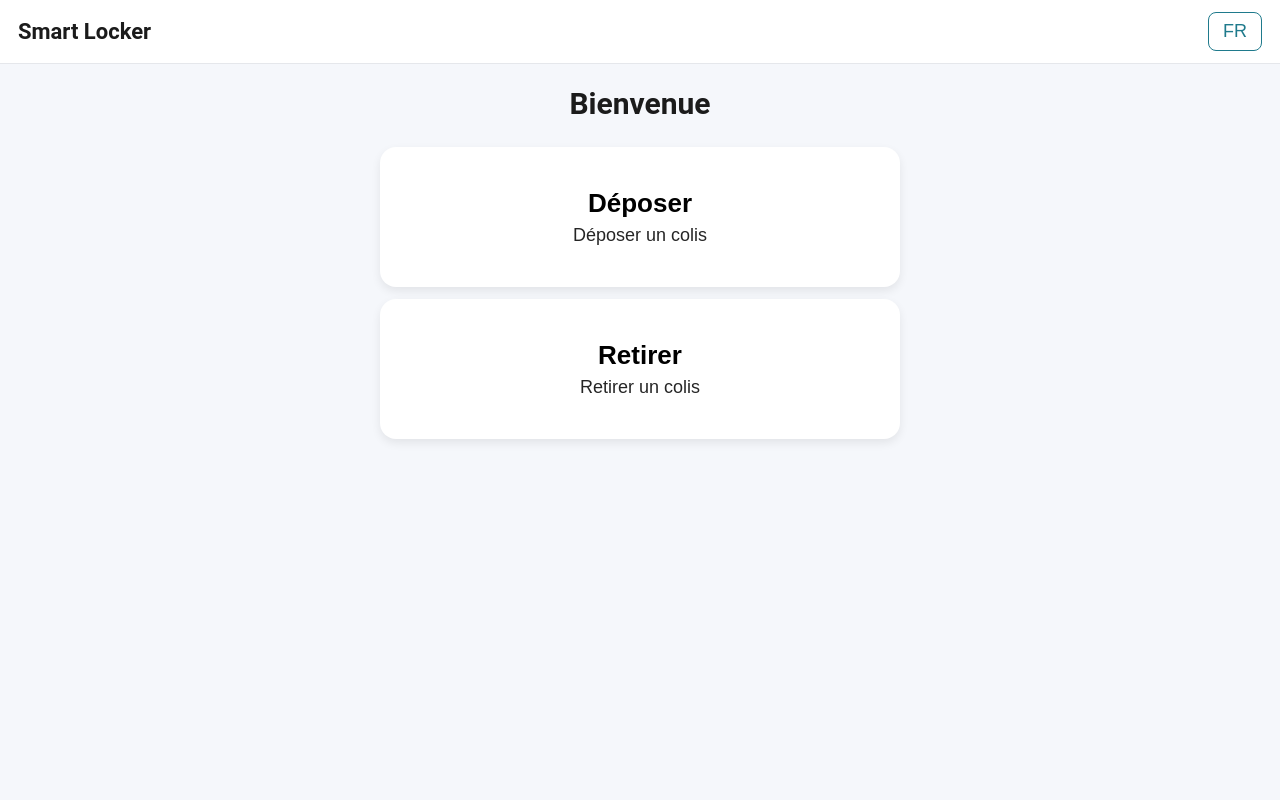
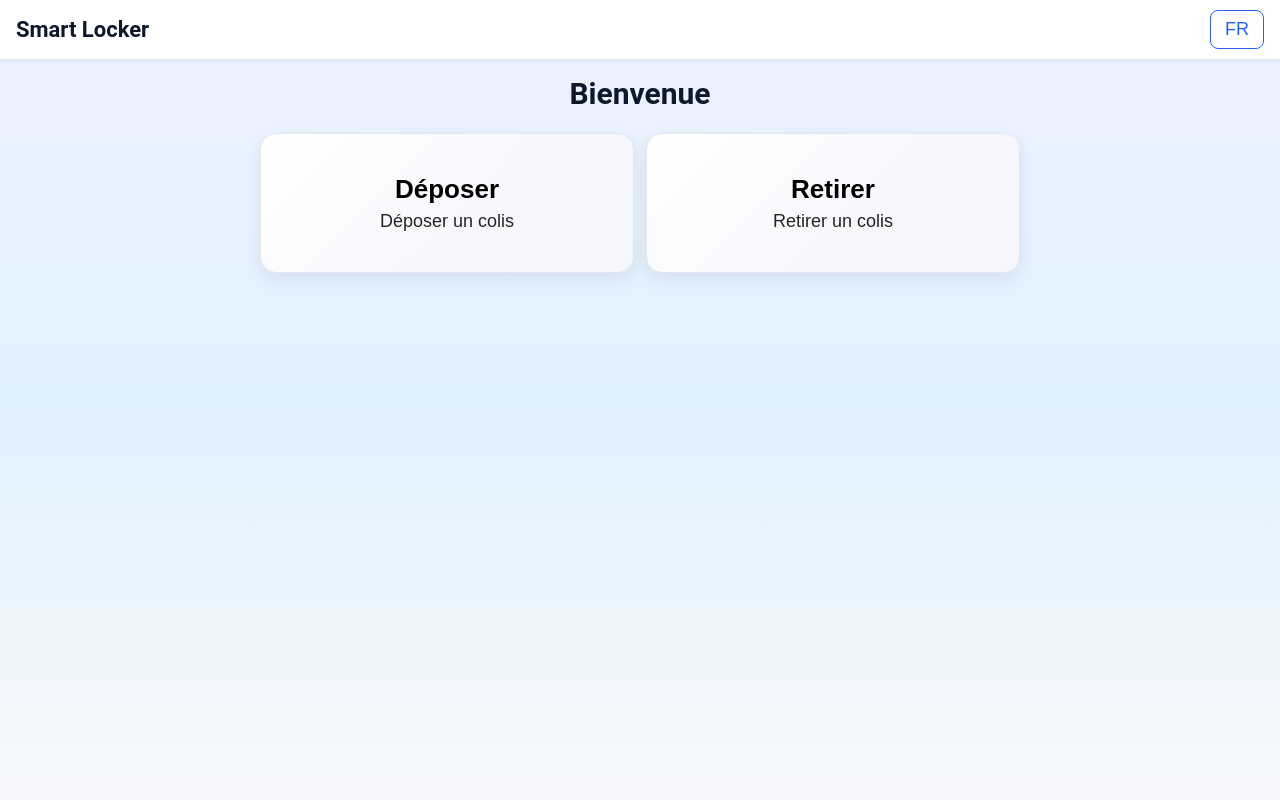
Before and after one commit to Yoruzaki/smart-locker, a Flask app: page / in a window 1280 px wide. Run offline with Flask 3, Linux system fonts and the light colour scheme.

Commit message:
ui: improve 7in layout, gradients, ensure controls visible

```diff
--- a/static/css/style.css
+++ b/static/css/style.css
@@ -1,18 +1,20 @@
 :root {
-  --primary: #1f7a8c;
-  --accent: #50b083;
-  --bg: #f5f7fb;
-  --text: #1b1b1b;
-  --error: #d9534f;
-  --warn: #f0ad4e;
-  --success: #4caf50;
+  --primary: #2563eb;
+  --primary-2: #1d4ed8;
+  --accent: #22c55e;
+  --bg: #f7f8fb;
+  --text: #0f172a;
+  --error: #dc2626;
+  --warn: #f59e0b;
+  --success: #16a34a;
+  --card-bg: #ffffffdd;
 }
 
 * { box-sizing: border-box; }
 body {
   margin: 0;
   font-family: "Roboto", "Open Sans", Arial, sans-serif;
-  background: var(--bg);
+  background: linear-gradient(180deg, #eef2ff 0%, #e0f2fe 50%, #f7f8fb 100%);
   color: var(--text);
   width: 100vw;
   height: 100vh;
@@ -25,9 +27,10 @@ body {
   display: flex;
   align-items: center;
   justify-content: space-between;
-  padding: 12px 18px;
+  padding: 10px 16px;
   background: #fff;
   border-bottom: 1px solid #e5e7eb;
+  box-shadow: 0 2px 6px rgba(15, 23, 42, 0.05);
 }
 .logo { font-size: 22px; font-weight: 700; }
 .lang-btn {
@@ -41,30 +44,31 @@ body {
 
 .screen {
   flex: 1;
-  padding: 16px;
+  padding: 12px;
   display: flex;
   flex-direction: column;
   align-items: center;
   justify-content: flex-start;
-  gap: 16px;
+  gap: 14px;
   width: 100%;
+  overflow-y: auto;
 }
 .hidden { display: none !important; }
 
-.welcome { font-size: 30px; font-weight: 700; text-align: center; margin: 6px 0 10px; }
+.welcome { font-size: 30px; font-weight: 700; text-align: center; margin: 4px 0 8px; }
 
 .actions {
   display: grid;
   grid-template-columns: 1fr;
   gap: 12px;
   width: 100%;
-  max-width: 520px;
+  max-width: 760px;
 }
 .card.action {
-  background: #fff;
-  border: 2px solid transparent;
+  background: var(--card-bg);
+  border: 1px solid #e5e7eb;
   border-radius: 16px;
-  padding: 18px;
+  padding: 16px;
   display: flex;
   flex-direction: column;
   align-items: center;
@@ -72,11 +76,12 @@ body {
   gap: 6px;
   font-size: 26px;
   cursor: pointer;
-  box-shadow: 0 4px 10px rgba(0,0,0,0.08);
+  box-shadow: 0 6px 16px rgba(15, 23, 42, 0.08);
   width: 100%;
   min-height: 140px;
+  background: linear-gradient(135deg, #ffffff 0%, #f5f7fb 70%);
 }
-.card.action:hover { border-color: var(--primary); }
+.card.action:hover { border-color: var(--primary); box-shadow: 0 8px 20px rgba(37, 99, 235, 0.12); }
 .title { font-weight: 700; }
 .subtitle { font-size: 18px; opacity: 0.85; text-align: center; }
 
@@ -97,10 +102,12 @@ input {
   font-size: 22px;
   padding: 12px 18px;
   border: none;
-  border-radius: 10px;
+  border-radius: 12px;
   cursor: pointer;
-}
-.btn-primary { background: var(--primary); color: #fff; }
+  width: 100%;
+  max-width: 520px;
+  }
+.btn-primary { background: linear-gradient(135deg, var(--primary) 0%, var(--primary-2) 100%); color: #fff; box-shadow: 0 4px 10px rgba(37,99,235,0.25); }
 .btn-secondary { background: #e5e7eb; color: #111; }
 
 .status {
@@ -141,12 +148,13 @@ input {
   max-width: 420px;
 }
 .key {
-  padding: 18px 10px;
+  padding: 16px 10px;
   background: #fff;
   border: 2px solid #cbd5e1;
   border-radius: 12px;
   font-size: 24px;
   cursor: pointer;
+  box-shadow: 0 2px 6px rgba(15,23,42,0.06);
 }
 .key.special { background: #f1f5f9; }
 
@@ -170,6 +178,10 @@ input {
 .locker-card.reserved { background: #94a3b8; }
 
 @media (max-width: 820px) {
-  .screen { padding: 12px; }
-  .card.action { min-height: 130px; }
+  .screen { padding: 10px; }
+  .card.action { min-height: 120px; }
 }
+
+@media (min-width: 860px) {
+  .actions { grid-template-columns: repeat(2, minmax(260px, 1fr)); }
+}
```
